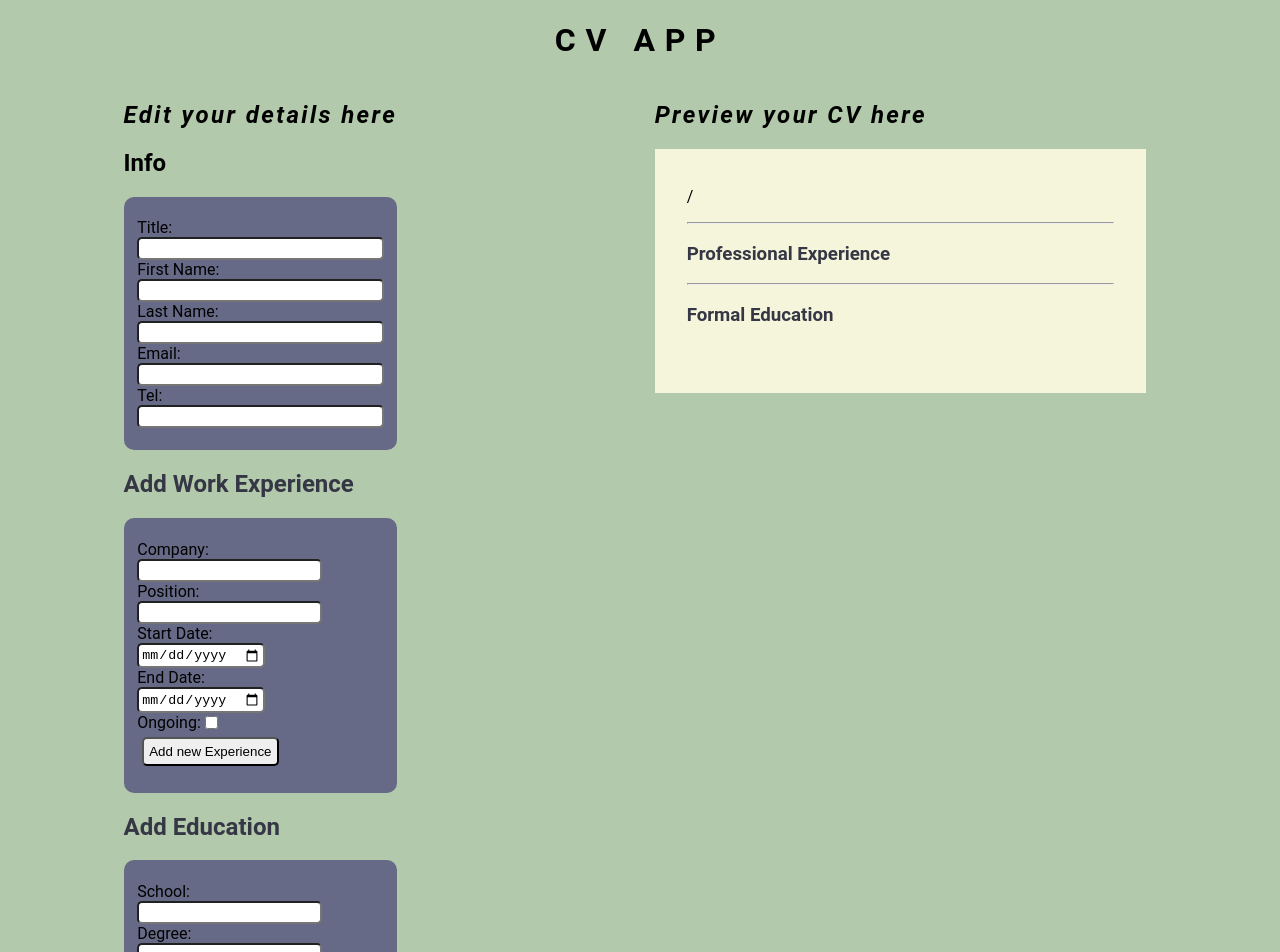
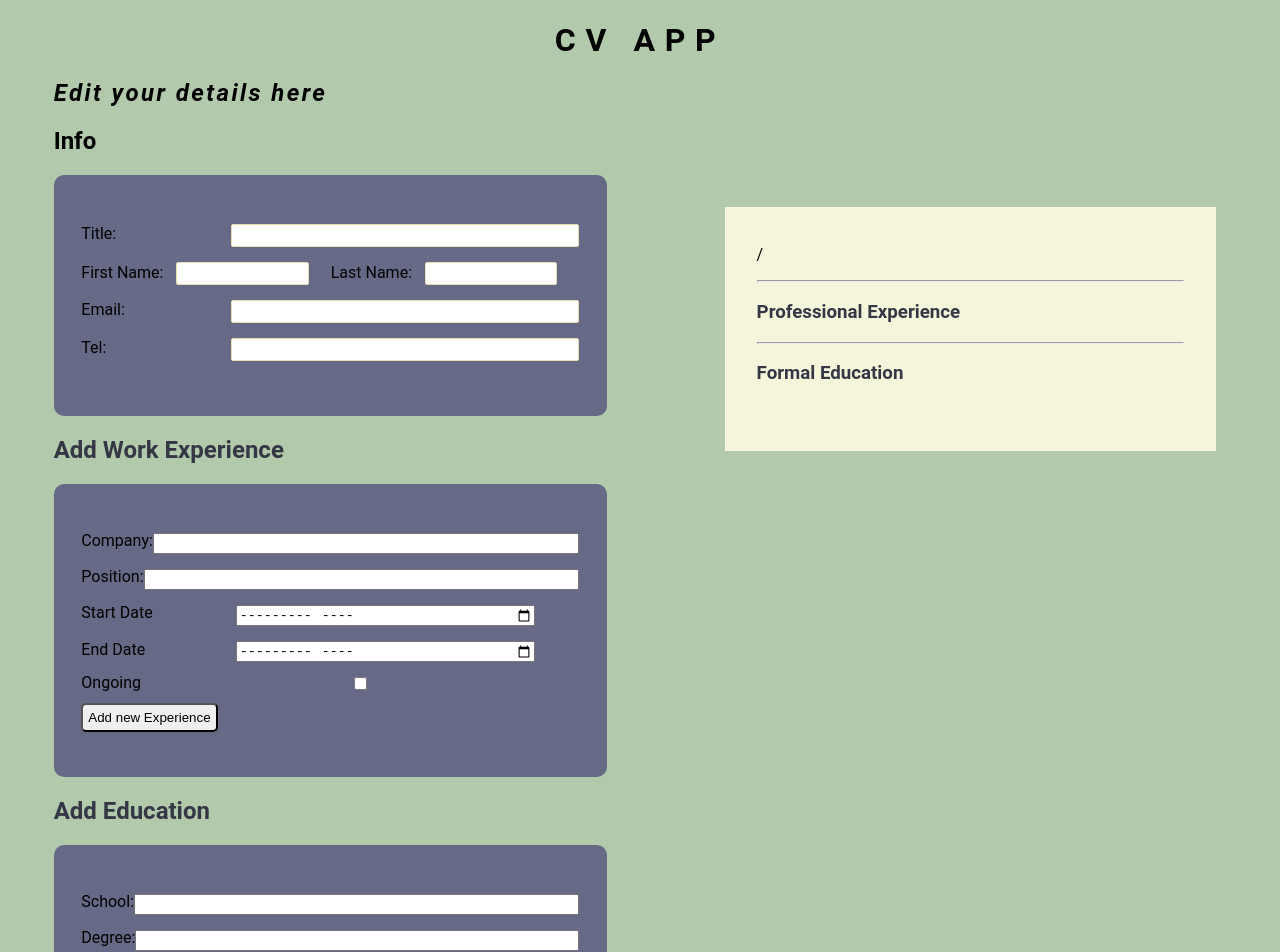
Before and after one commit to impronen/cv-app, a React (Create React App) app: page / in a window 1280 px wide. Shown: the top 952 px of the page. Built offline with nearby package versions, Linux system fonts and the light colour scheme.

Commit message:
css updates

```diff
--- a/src/components/Education.js
+++ b/src/components/Education.js
@@ -57,26 +57,25 @@ export default function Education({ updateEducationData }) {
       <h2 className="listHeading">Add Education</h2>
       <form className="educationForm" onSubmit={addEducation}>
         <div>
-          <div>
+          <div className="formElement nameElement">
             <label>School:</label>
+            <input value={schoolName} onChange={changeSchoolName} />
           </div>
-          <input value={schoolName} onChange={changeSchoolName} />
+          <div className="formElement nameElement">
+            <label>Degree:</label>
+            <input value={degree} onChange={changeDegree} />
+          </div>
 
-          <div>
-            <label>Degree:</label>
+          <div className="formElement dateRow">
+            <label className="dateLabel">Start Date</label>
+
+            <input value={startDate} onChange={changeStartDate} type="month" />
           </div>
-          <input value={degree} onChange={changeDegree} />
+          <div className="formElement dateRow">
+            <label className="dateLabel">End Date</label>
 
-          <div>
-            <label>Start Date:</label>
+            <input value={endDate} onChange={changeEndDate} type="month" />
           </div>
-          <input value={startDate} onChange={changeStartDate} type="date" />
-
-          <div>
-            <label>End Date:</label>
-          </div>
-          <input value={endDate} onChange={changeEndDate} type="date" />
-
           <div className="checkboxContainer">
             <label htmlFor="ongoingCheckbox">Ongoing:</label>
             <input
--- a/src/components/Experience.js
+++ b/src/components/Experience.js
@@ -58,28 +58,26 @@ export default function Experience({ updateExperienceData }) {
       <h2 className="listHeading">Add Work Experience</h2>
       <form className="experienceForm" onSubmit={addJob}>
         <div>
-          <div>
+          <div className="formElement nameElement">
             <label>Company:</label>
+            <input value={company} onChange={changeCompany} />
           </div>
-          <input value={company} onChange={changeCompany} />
+          <div className="formElement nameElement">
+            <label>Position:</label>
+            <input value={position} onChange={changePosition} />
+          </div>
 
-          <div>
-            <label>Position:</label>
+          <div className="formElement dateRow">
+            <label className="dateLabel">Start Date</label>
+
+            <input value={startDate} onChange={changeStartDate} type="month" />
           </div>
-          <input value={position} onChange={changePosition} />
-
-          <div>
-            <label>Start Date:</label>
+          <div className="formElement dateRow">
+            <label className="dateLabel">End Date</label>
+            <input value={endDate} onChange={changeEndDate} type="month" />
           </div>
-          <input value={startDate} onChange={changeStartDate} type="date" />
-
-          <div>
-            <label>End Date:</label>
-          </div>
-          <input value={endDate} onChange={changeEndDate} type="date" />
-
           <div className="checkboxContainer">
-            <label htmlFor="ongoingCheckbox">Ongoing:</label>
+            <label htmlFor="ongoingCheckbox">Ongoing</label>
             <input
               id="ongoingCheckbox"
               type="checkbox"
--- a/src/components/General.js
+++ b/src/components/General.js
@@ -22,61 +22,72 @@ export default function GeneralInfo({ updateGeneralData }) {
   }, [generalData, updateGeneralData]);
 
   return (
-    <div>
+    <>
       <h2 className="mainHeading">Edit your details here</h2>
       <h2>Info</h2>
 
       <form className="generalInfo">
-        <div>
-          <label>Title:</label>
-        </div>
+        <div className="formElement">
+          <label className="label">Title:</label>
+
           <input
             name="title"
             type="text"
+            className="input"
             value={generalData.title}
             onChange={handleChange}
           />
+        </div>
 
+        <div className="formElement nameElement">
           <div>
-          <label>First Name:</label>
-        </div>
+            <label className="label">First Name:</label>
+
             <input
               name="firstName"
               type="text"
+              className="input"
               value={generalData.firstName}
               onChange={handleChange}
             />
+          </div>
+          <div>
+            <label className="label">Last Name:</label>
 
-        <div>
-          <label>Last Name:</label>
-        </div>
             <input
               name="lastName"
               type="text"
+              className="input"
               value={generalData.lastName}
               onChange={handleChange}
             />
+          </div>
+        </div>
 
-        <div>
-          <label>Email:</label>
-        </div>
+        <div className="formElement">
+          <label className="label">Email:</label>
+
           <input
             name="email"
             type="email"
+            className="input"
             value={generalData.email}
             onChange={handleChange}
           />
+        </div>
 
-        <div>
-          <label>Tel:</label>
-        </div>
+        <div className="formElement">
+          <label className="label">Tel:</label>
+
           <input
             name="telephone"
             type="tel"
+            className="input"
             value={generalData.telephone}
             onChange={handleChange}
           />
+        </div>
       </form>
-    </div>
+    </>
   );
 }
--- a/src/components/disp/Display.js
+++ b/src/components/disp/Display.js
@@ -1,11 +1,10 @@
-import React, { useState } from "react";
+import React from "react";
 
 export default function Display(props) {
   const { generalData, experienceData, educationData } = props;
 
   return (
     <div className="renderContainer">
-      <h2 className="mainHeading">Preview your CV here</h2>
       <div className="infoContainer">
         <div>
           <h4 className="title">{generalData.title}</h4>
--- a/src/index.css
+++ b/src/index.css
@@ -9,12 +9,7 @@ body {
 
 button {
   padding: 5px;
-  margin: 5px;
-  border-radius: 5px;
-}
-
-input {
-  padding: 2px;
+  margin-top: 10px;
   border-radius: 5px;
 }
 
@@ -23,6 +18,7 @@ input {
   justify-content: center;
   align-content: center;
   letter-spacing: 0.3em;
+  margin-bottom: 0%;
 }
 
 .mainContainer {
@@ -46,6 +42,16 @@ input {
   padding-bottom: 8%;
   border-radius: 10px;
   background-color: #666a86;
+}
+
+.formElement {
+  display: flex;
+  align-items: center;
+  margin-bottom: 10px;
+}
+
+.label {
+  min-width: 30%;
 }
 
 .displayInfo {
@@ -76,6 +82,7 @@ input {
 .infoContainer {
   background-color: beige;
   padding: 1em 2em 3em;
+  margin-top: 30%;
 }
 
 .listHeading {
@@ -87,11 +94,65 @@ input {
   margin-bottom: 10px;
 }
 
+.nameElement {
+  display: flex;
+  flex-direction: row;
+}
+
 .checkboxContainer {
   display: flex;
   align-items: center;
+  margin-top: 10px;
+}
+
+.dateRow {
+  display: flex;
+  align-items: center;
+  margin-top: 10px;
+}
+
+.dateLabel {
+  min-width: 30%;
+  margin-right: 1%;
+}
+
+.input {
+  width: 70%;
+  background-color: #ffffff;
+  border: 1px solid #e8ddb5;
+  border-radius: 2px;
+  padding: 3px;
+}
+
+.nameElement {
+  display: flex;
+  align-items: center;
+}
+
+.nameElement .input {
+  width: 50%;
+  margin-left: 10px;
+}
+
+.nameElement .label {
+  min-width: 30%;
+  margin-right: 1%;
+}
+
+input {
+  margin-top: 5px;
+  width: 90%;
+}
+
+input[type="month"] {
+  width: 59%;
 }
 
 input[type="email"]:invalid {
   box-shadow: 0 0 5px 1px #a80608;
 }
+
+input:focus {
+  background-color: rgb(216, 236, 255);
+  outline: none;
+}
```
Lines whose indentation alone changed are shown as unchanged.
